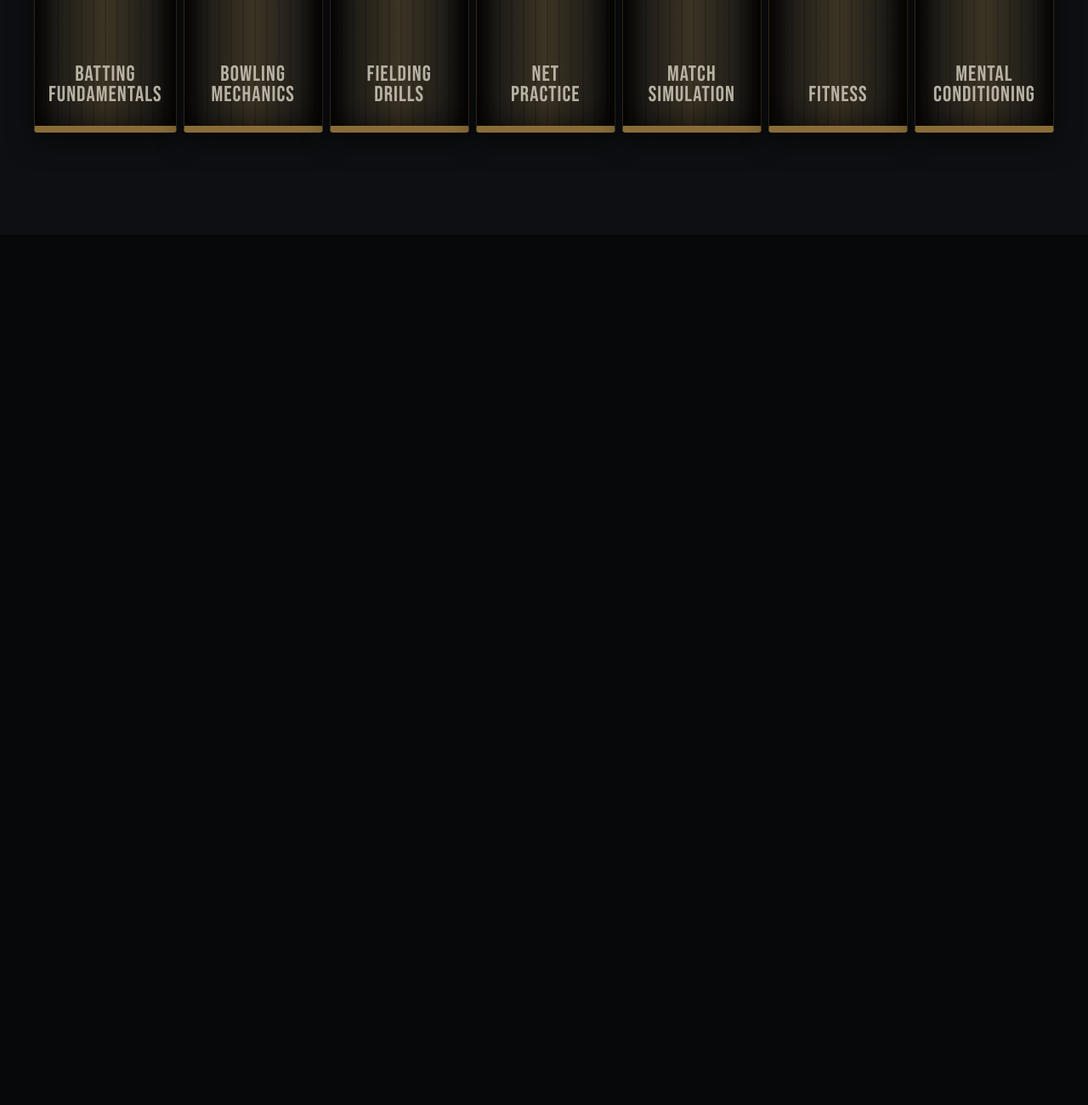
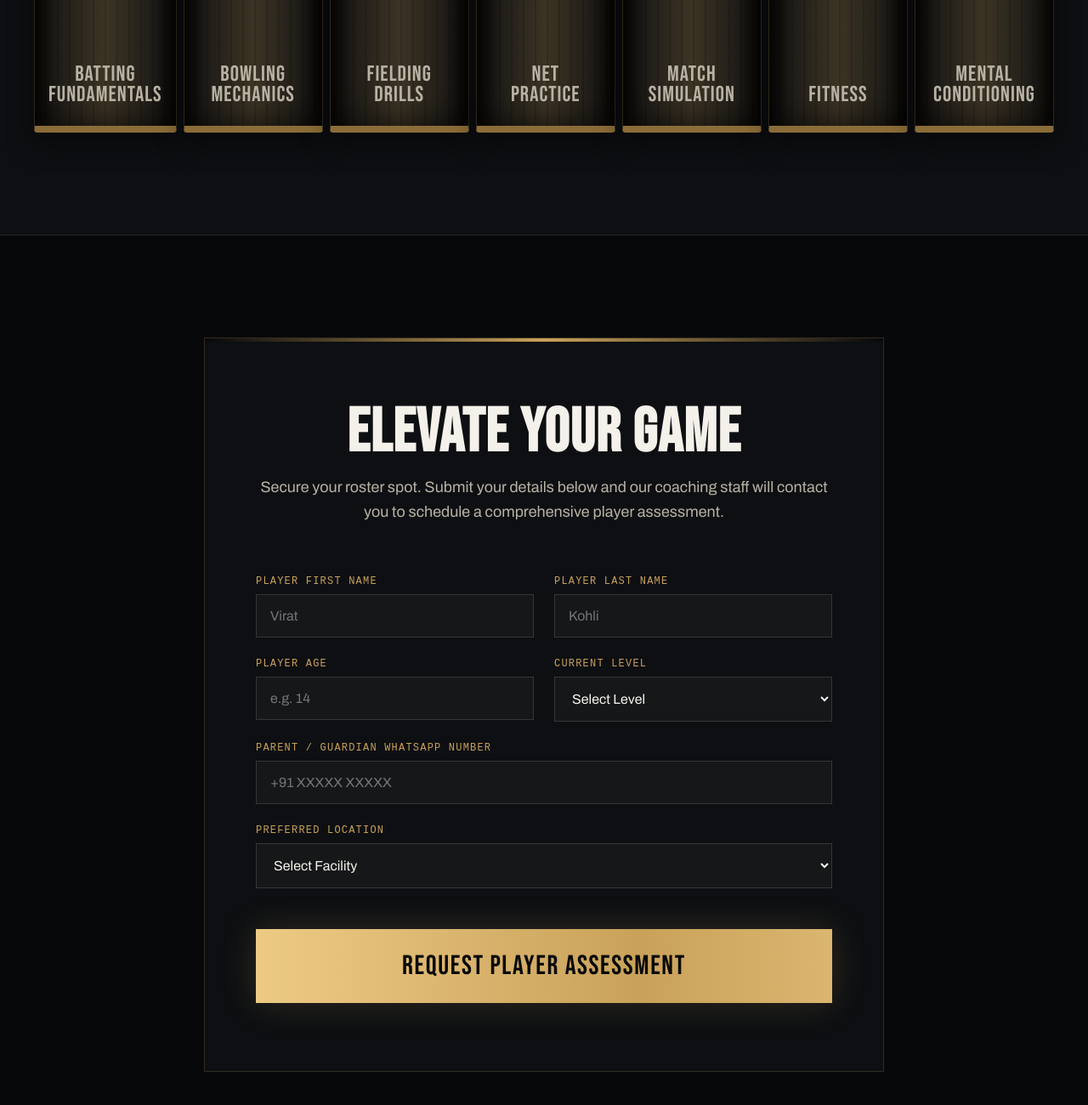
Before and after one commit to Raghavan-27-5/bowncer-sportz, a website: page programs.html in a window 1280 px wide. Shown: the part 1925-3225 px from the top of the page at 85% size. Before the commit the page ends 2201 px from the top, so only its background shows below. Drawn offline with Linux system fonts and the light colour scheme.

Commit message:
Add high-end application form and sales CTA to programs

```diff
--- a/programs.html
+++ b/programs.html
@@ -198,6 +198,114 @@
         linear-gradient(180deg, #14110b 0%, rgba(201,161,90, 0.3) 20%, rgba(201,161,90, 0.6) 50%, rgba(201,161,90, 0.3) 80%, #14110b 100%);
     }
     .pillar-name { text-align: right; transform: none !important; }
+    .apply-form { grid-template-columns: 1fr; }
+    .apply-container { padding: 40px 20px; }
+  }
+
+  /* Application Form Section */
+  .apply-section {
+    padding: 120px 40px;
+    background: var(--void);
+    border-top: 1px solid var(--line);
+    display: flex;
+    justify-content: center;
+  }
+
+  .apply-container {
+    max-width: 800px;
+    width: 100%;
+    background: var(--void-2);
+    border: 1px solid rgba(201,161,90, 0.2);
+    padding: 80px 60px;
+    position: relative;
+    overflow: hidden;
+  }
+
+  .apply-container::before {
+    content:''; position:absolute; top:0; left:0; right:0; height:4px;
+    background: linear-gradient(90deg, var(--void) 0%, var(--gold) 50%, var(--void) 100%);
+  }
+
+  .apply-header {
+    text-align: center;
+    margin-bottom: 60px;
+  }
+  .apply-header h2 {
+    font-family: 'Bebas Neue', sans-serif;
+    font-size: clamp(48px, 6vw, 72px);
+    color: var(--ink);
+    letter-spacing: 0.02em;
+    line-height: 0.9;
+    margin-bottom: 16px;
+    text-transform: uppercase;
+  }
+  .apply-header p {
+    color: var(--ink-dim);
+    font-size: 18px;
+    line-height: 1.6;
+  }
+
+  .apply-form {
+    display: grid;
+    grid-template-columns: 1fr 1fr;
+    gap: 24px;
+  }
+  .form-group.full {
+    grid-column: 1 / -1;
+  }
+
+  .form-label {
+    display: block;
+    font-family: monospace;
+    font-size: 12px;
+    color: var(--gold);
+    letter-spacing: 0.1em;
+    margin-bottom: 8px;
+    text-transform: uppercase;
+  }
+
+  .form-input, .form-select {
+    width: 100%;
+    background: rgba(255,255,255,0.03);
+    border: 1px solid var(--line);
+    padding: 16px;
+    color: var(--ink);
+    font-family: 'Archivo', sans-serif;
+    font-size: 16px;
+    transition: all 0.3s ease;
+  }
+
+  .form-input:focus, .form-select:focus {
+    outline: none;
+    border-color: var(--gold);
+    background: rgba(201,161,90, 0.05);
+  }
+
+  .btn-submit {
+    grid-column: 1 / -1;
+    background: linear-gradient(90deg, var(--gold) 0%, #ffdf99 50%, var(--gold) 100%);
+    background-size: 200% auto;
+    color: var(--void);
+    font-family: 'Bebas Neue', sans-serif;
+    font-size: 32px;
+    letter-spacing: 0.05em;
+    padding: 24px;
+    border: none;
+    cursor: pointer;
+    text-transform: uppercase;
+    margin-top: 24px;
+    transition: all 0.3s ease;
+    animation: goldShine 3s infinite linear;
+    box-shadow: 0 0 40px rgba(201,161,90,0.2);
+  }
+
+  @keyframes goldShine {
+    to { background-position: 200% center; }
+  }
+
+  .btn-submit:hover {
+    transform: translateY(-2px);
+    box-shadow: 0 0 60px rgba(201,161,90,0.4);
   }
 </style>
 </head>
@@ -292,5 +400,56 @@
   </div>
 </section>
 
+<section class="apply-section">
+  <div class="apply-container">
+    <div class="apply-header">
+      <h2>Elevate Your Game</h2>
+      <p>Secure your roster spot. Submit your details below and our coaching staff will contact you to schedule a comprehensive player assessment.</p>
+    </div>
+
+    <form class="apply-form" onsubmit="event.preventDefault(); alert('Application Received. Our coaching staff will contact you shortly.');">
+      <div class="form-group">
+        <label class="form-label">Player First Name</label>
+        <input type="text" class="form-input" required placeholder="Virat">
+      </div>
+      <div class="form-group">
+        <label class="form-label">Player Last Name</label>
+        <input type="text" class="form-input" required placeholder="Kohli">
+      </div>
+
+      <div class="form-group">
+        <label class="form-label">Player Age</label>
+        <input type="number" class="form-input" required placeholder="e.g. 14" min="6" max="25">
+      </div>
+      <div class="form-group">
+        <label class="form-label">Current Level</label>
+        <select class="form-select" required>
+          <option value="" disabled selected>Select Level</option>
+          <option value="beginner">Beginner / Foundation</option>
+          <option value="school">School / Academy Team</option>
+          <option value="club">Club / League Level</option>
+          <option value="advanced">Advanced / State Level</option>
+        </select>
+      </div>
+
+      <div class="form-group full">
+        <label class="form-label">Parent / Guardian WhatsApp Number</label>
+        <input type="tel" class="form-input" required placeholder="+91 XXXXX XXXXX">
+      </div>
+
+      <div class="form-group full">
+        <label class="form-label">Preferred Location</label>
+        <select class="form-select" required>
+          <option value="" disabled selected>Select Facility</option>
+          <option value="poonamallee">Poonamallee (Flagship Facility)</option>
+          <option value="mangadu">Mangadu (High-Performance Ground)</option>
+        </select>
+      </div>
+
+      <button type="submit" class="btn-submit">Request Player Assessment</button>
+    </form>
+  </div>
+</section>
+
 </body>
 </html>
```
